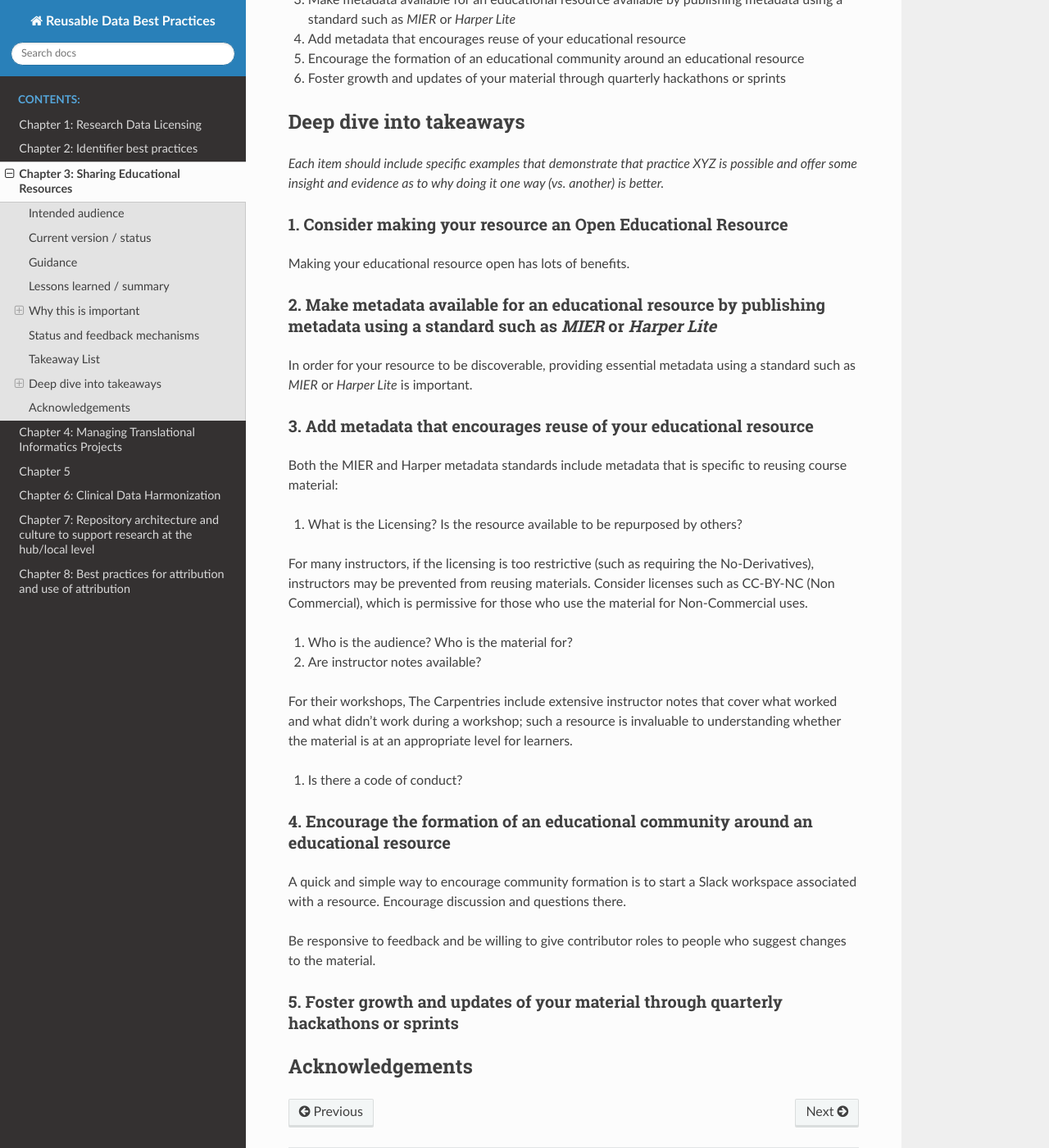
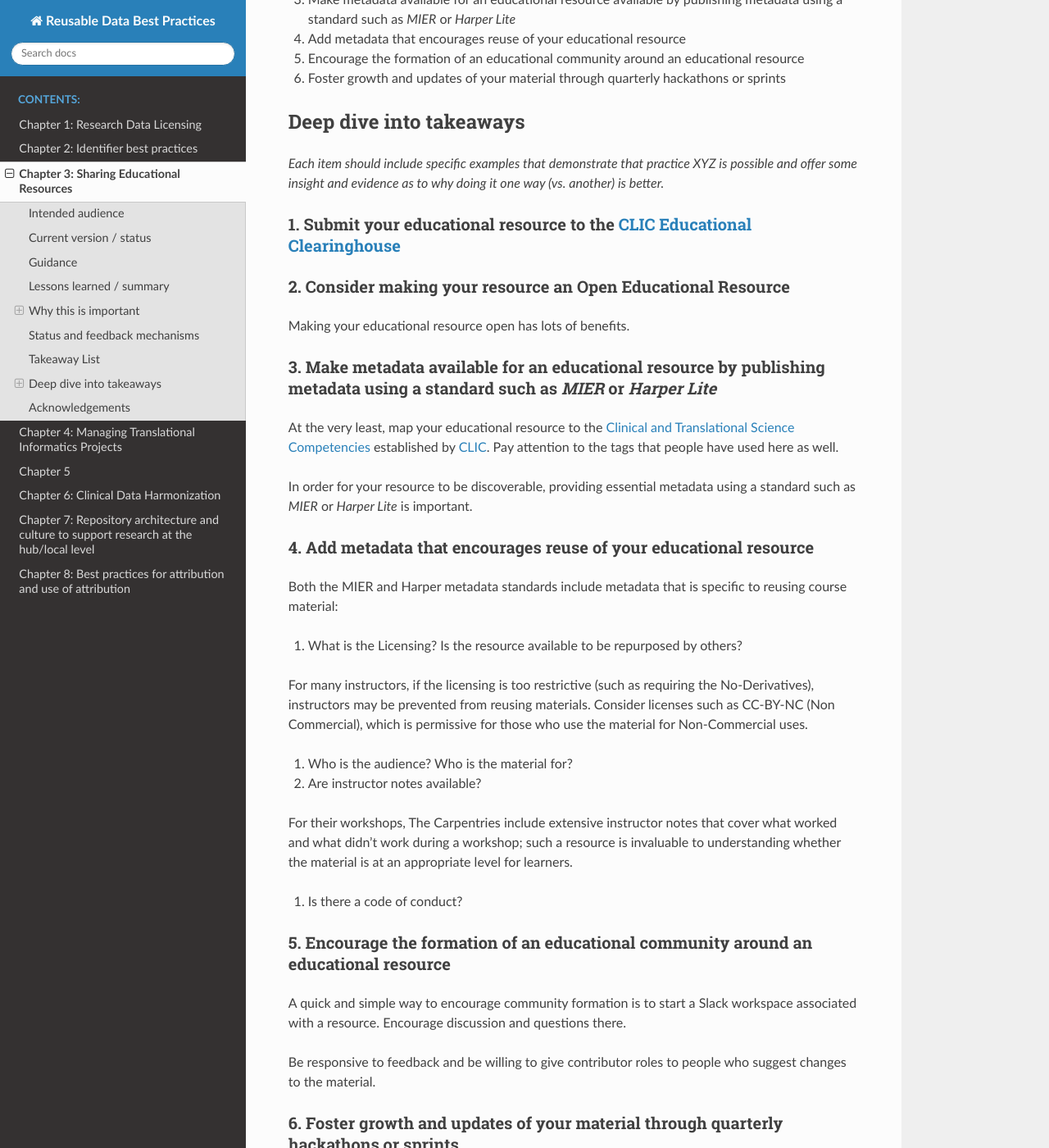
Before and after one commit to data2health/informatics-playbook, a Sphinx documentation site: the page built from docs/chapters/chapter_3.md, in a window 1280 px wide and 1400 px high, scrolled down 1672 px. Shown: the whole window at 82% size. Built offline with Sphinx 7.4.7 and the Read the Docs theme 2.0.0, drawn with Linux system fonts in a browser that asks for light colours.

Commit message:
Update chapter_3.md

```diff
--- a/docs/chapters/chapter_3.md
+++ b/docs/chapters/chapter_3.md
@@ -55,15 +55,19 @@ One alternative to a single site maintaining an education resource is providing
 
 *Each item should include specific examples that demonstrate that practice XYZ is possible and offer some insight and evidence as to why doing it one way (vs. another) is better.*
 
-### 1. Consider making your resource an Open Educational Resource
+### 1. Submit your educational resource to the [CLIC Educational Clearinghouse](https://clic-ctsa.org/education)
+
+### 2. Consider making your resource an Open Educational Resource
 
 Making your educational resource open has lots of benefits.
 
-### 2. Make metadata available for an educational resource by publishing metadata using a standard such as *MIER* or *Harper Lite*
+### 3. Make metadata available for an educational resource by publishing metadata using a standard such as *MIER* or *Harper Lite*
+
+At the very least, map your educational resource to the [Clinical and Translational Science Competencies](https://clic-ctsa.org/education/competencies) established by [CLIC](https://clic-ctsa.org/). Pay attention to the tags that people have used here as well.
 
 In order for your resource to be discoverable, providing essential metadata using a standard such as *MIER* or *Harper Lite* is important.
 
-### 3. Add metadata that encourages reuse of your educational resource
+### 4. Add metadata that encourages reuse of your educational resource
 
 Both the MIER and Harper metadata standards include metadata that is specific to reusing course material:
 
@@ -79,13 +83,13 @@ For their workshops, The Carpentries include extensive instructor notes that cov
 
 3. Is there a code of conduct?
 
-### 4. Encourage the formation of an educational community around an educational resource
+### 5. Encourage the formation of an educational community around an educational resource
 
 A quick and simple way to encourage community formation is to start a Slack workspace associated with a resource. Encourage discussion and questions there.
 
 Be responsive to feedback and be willing to give contributor roles to people who suggest changes to the material.
 
-### 5. Foster growth and updates of your material through quarterly hackathons or sprints
+### 6. Foster growth and updates of your material through quarterly hackathons or sprints
 
 
 ## Acknowledgements
```
